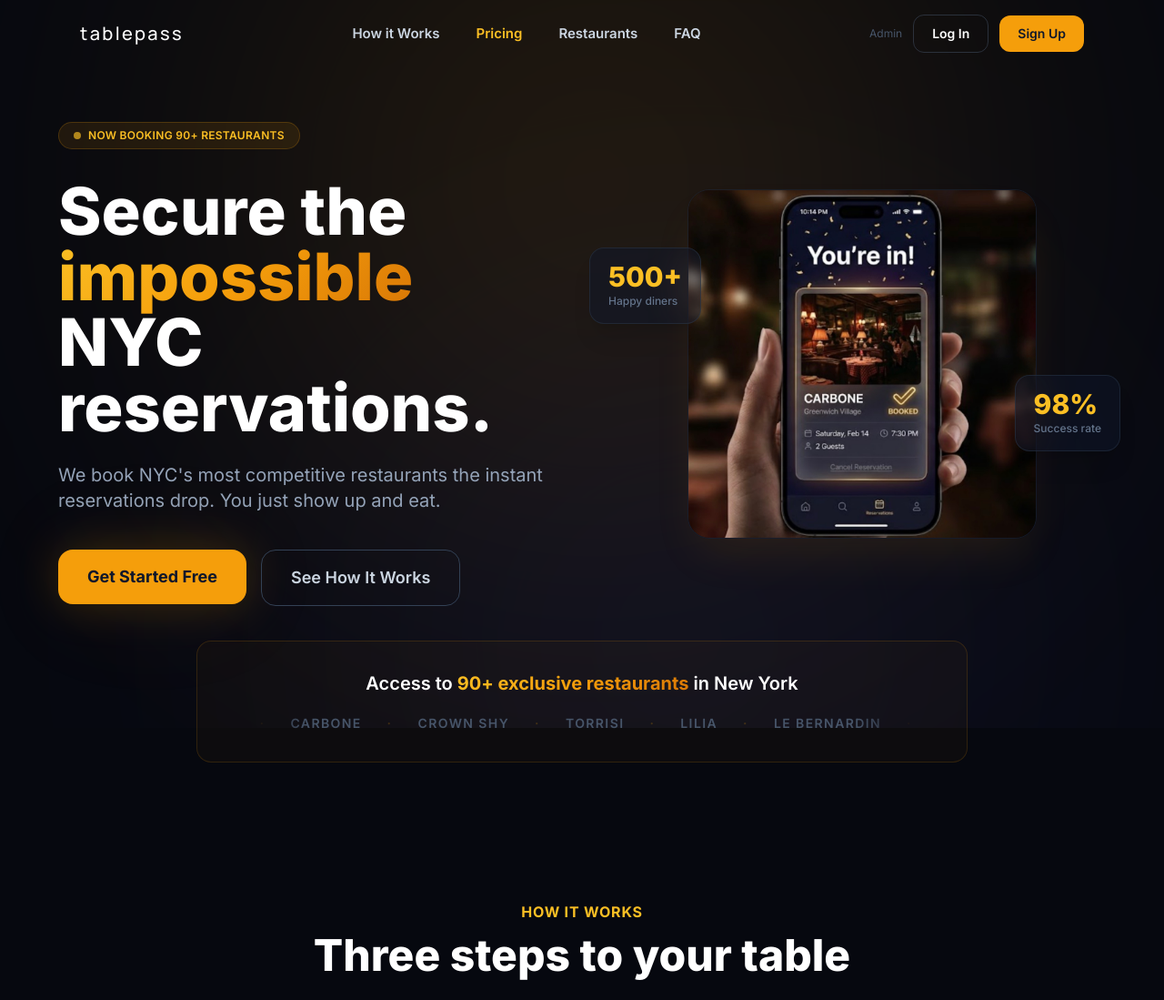
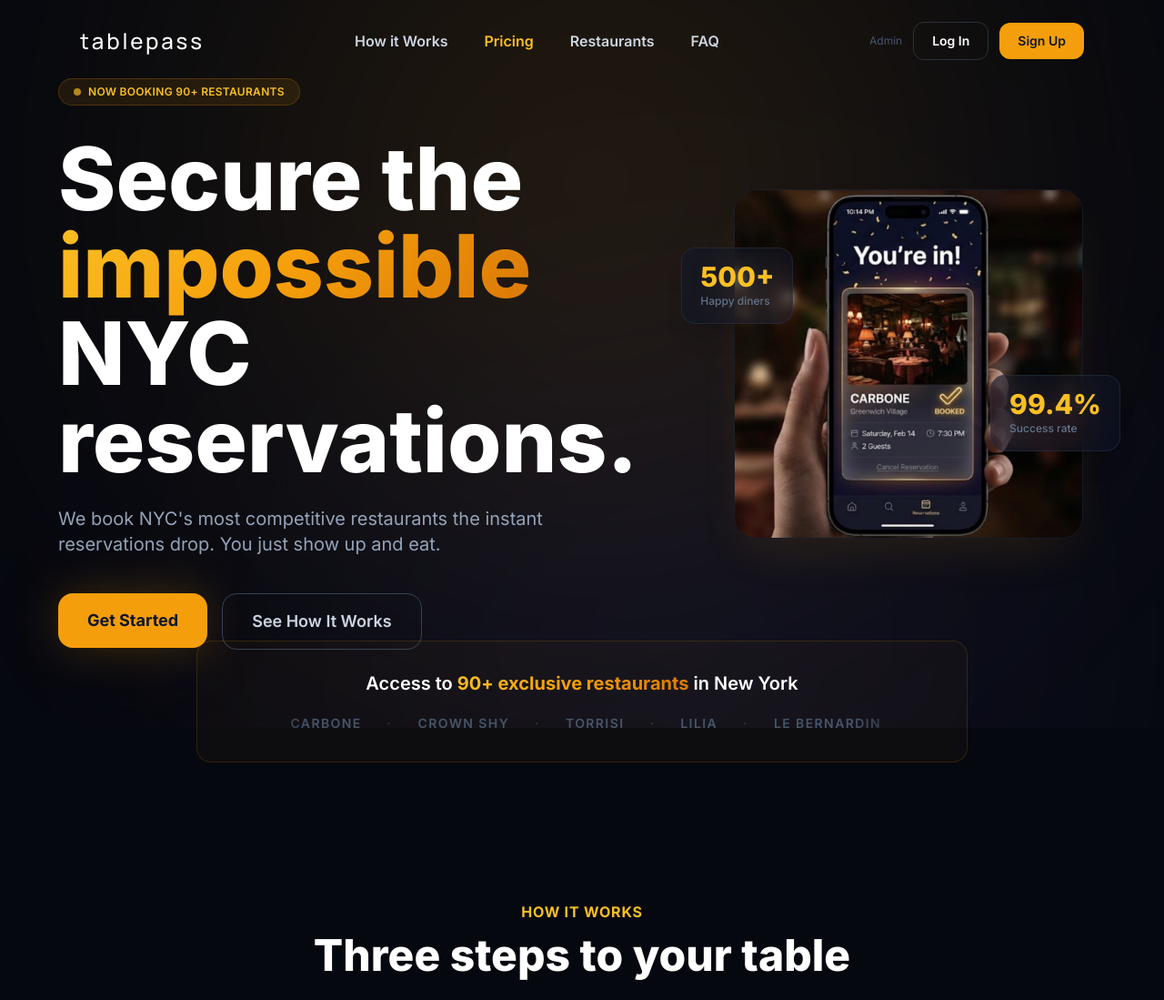
Before and after one commit to rockstarade/tablemate, a Python web app: template src/tablement/web/templates/landing.html in a window 1280 px wide. Shown: the top 1099 px of the page at 91% size. Run offline with Jinja, Linux system fonts and the light colour scheme; the template is opened without the code that fills it, so the values that code supplies are empty; some libraries are stand-ins or nearby versions.

Commit message:
Landing page tweaks + SEO foundations
- Remove "Free" from CTA button, update stats to 99.4%
- Bigger header text, more nav padding
- Add meta descriptions, OG tags, Twitter cards, canonical URLs
- Add robots.txt and sitemap.xml routes
- Add JSON-LD (Organization + FAQPage) structured data
- noindex on authenticated/admin pages

Co-Authored-By: Claude Opus 4.6 <noreply@anthropic.com>

```diff
--- a/src/tablement/web/templates/admin.html
+++ b/src/tablement/web/templates/admin.html
@@ -4,6 +4,7 @@
     <meta charset="UTF-8">
     <meta name="viewport" content="width=device-width, initial-scale=1.0">
     <title>tablepass — Admin</title>
+    <meta name="robots" content="noindex, nofollow">
     <link rel="icon" href="/static/favicon.svg" type="image/svg+xml">
     <link rel="preconnect" href="https://fonts.googleapis.com">
     <link href="https://fonts.googleapis.com/css2?family=Inter:wght@400;500;600;700;800&display=swap" rel="stylesheet">
--- a/src/tablement/web/templates/admin_vip.html
+++ b/src/tablement/web/templates/admin_vip.html
@@ -4,6 +4,7 @@
     <meta charset="UTF-8">
     <meta name="viewport" content="width=device-width, initial-scale=1.0">
     <title>tablepass — Admin</title>
+    <meta name="robots" content="noindex, nofollow">
     <script src="https://cdn.tailwindcss.com"></script>
     <script>
         tailwind.config = {
--- a/src/tablement/web/templates/browse.html
+++ b/src/tablement/web/templates/browse.html
@@ -4,6 +4,7 @@
     <meta charset="UTF-8">
     <meta name="viewport" content="width=device-width, initial-scale=1.0">
     <title>tablepass — Dashboard</title>
+    <meta name="robots" content="noindex, nofollow">
     <link rel="icon" href="/static/favicon.svg" type="image/svg+xml">
     <link rel="preconnect" href="https://fonts.googleapis.com">
     <link href="https://fonts.googleapis.com/css2?family=Inter:wght@400;500;600;700;800&display=swap" rel="stylesheet">
--- a/src/tablement/web/templates/landing.html
+++ b/src/tablement/web/templates/landing.html
@@ -3,7 +3,24 @@
 <head>
     <meta charset="UTF-8">
     <meta name="viewport" content="width=device-width, initial-scale=1.0">
-    <title>tablepass — Grab the Impossible NYC Reservations</title>
+    <title>tablepass — Book NYC's Impossible Reservations</title>
+    <meta name="description" content="tablepass books NYC's hardest-to-get restaurant reservations the instant they drop. Carbone, Torrisi, 4 Charles, Lilia and 90+ more. 99.4% success rate.">
+    <link rel="canonical" href="https://tablepass.nyc/">
+
+    <!-- Open Graph -->
+    <meta property="og:type" content="website">
+    <meta property="og:url" content="https://tablepass.nyc/">
+    <meta property="og:title" content="tablepass — Book NYC's Impossible Reservations">
+    <meta property="og:description" content="We book NYC's most competitive restaurants the instant reservations drop. Carbone, Torrisi, 4 Charles, Lilia and 90+ more. You just show up and eat.">
+    <meta property="og:image" content="https://tablepass.nyc/static/og-image.png">
+    <meta property="og:site_name" content="tablepass">
+
+    <!-- Twitter Card -->
+    <meta name="twitter:card" content="summary_large_image">
+    <meta name="twitter:title" content="tablepass — Book NYC's Impossible Reservations">
+    <meta name="twitter:description" content="We book NYC's most competitive restaurants the instant reservations drop. 99.4% success rate across 90+ top NYC restaurants.">
+    <meta name="twitter:image" content="https://tablepass.nyc/static/og-image.png">
+
     <link rel="icon" href="/static/favicon.svg" type="image/svg+xml">
     <link rel="preconnect" href="https://fonts.googleapis.com">
     <link href="https://fonts.googleapis.com/css2?family=Inter:wght@400;500;600;700;800;900&display=swap" rel="stylesheet">
@@ -142,6 +159,72 @@
         ::-webkit-scrollbar-track { background: transparent; }
         ::-webkit-scrollbar-thumb { background: rgba(100,116,139,0.25); border-radius: 3px; }
     </style>
+
+    <!-- JSON-LD: Organization -->
+    <script type="application/ld+json">
+    {
+        "@context": "https://schema.org",
+        "@type": "Organization",
+        "name": "tablepass",
+        "url": "https://tablepass.nyc",
+        "logo": "https://tablepass.nyc/static/favicon.svg",
+        "description": "tablepass books NYC's hardest-to-get restaurant reservations the instant they drop.",
+        "areaServed": {
+            "@type": "City",
+            "name": "New York"
+        }
+    }
+    </script>
+
+    <!-- JSON-LD: FAQPage -->
+    <script type="application/ld+json">
+    {
+        "@context": "https://schema.org",
+        "@type": "FAQPage",
+        "mainEntity": [
+            {
+                "@type": "Question",
+                "name": "How does tablepass actually book my reservation?",
+                "acceptedAnswer": {
+                    "@type": "Answer",
+                    "text": "When a restaurant releases new reservations (usually at a specific time each day), our system submits your booking request within milliseconds. We connect to your Resy account and book on your behalf faster than any human could."
+                }
+            },
+            {
+                "@type": "Question",
+                "name": "Do I need a Resy account?",
+                "acceptedAnswer": {
+                    "@type": "Answer",
+                    "text": "Yes. tablepass books through Resy, so you need an active Resy account. After signing up, you'll link your Resy credentials securely. We never store your password in plain text."
+                }
+            },
+            {
+                "@type": "Question",
+                "name": "What if the reservation doesn't go through?",
+                "acceptedAnswer": {
+                    "@type": "Answer",
+                    "text": "You're only charged when we successfully confirm a reservation. If we can't book it, you pay nothing. We also monitor for cancellations, so we keep trying even after the initial drop."
+                }
+            },
+            {
+                "@type": "Question",
+                "name": "Which restaurants do you support?",
+                "acceptedAnswer": {
+                    "@type": "Answer",
+                    "text": "We support 90+ of NYC's most competitive restaurants on Resy, including Carbone, Torrisi, 4 Charles Prime Rib, Lilia, Crown Shy, Jean-Georges, and many more Michelin-starred and hardest-to-book spots."
+                }
+            },
+            {
+                "@type": "Question",
+                "name": "Can I cancel after a reservation is booked?",
+                "acceptedAnswer": {
+                    "@type": "Answer",
+                    "text": "Once we book a reservation, it's yours on Resy. You can cancel directly through Resy following the restaurant's cancellation policy. The tablepass fee is non-refundable once the booking is confirmed."
+                }
+            }
+        ]
+    }
+    </script>
 </head>
 <body class="text-slate-200 antialiased" x-data="landingApp()" x-init="init()">
 
@@ -163,18 +246,18 @@
     <!-- ═══ NAV ═══ -->
     <nav class="fixed top-0 inset-x-0 z-50 transition-all duration-300 border-b"
          :class="scrolled ? 'glass border-slate-700/50' : 'border-transparent'">
-        <div class="max-w-6xl mx-auto px-6 py-4 flex items-center justify-between">
+        <div class="max-w-6xl mx-auto px-6 py-6 flex items-center justify-between">
             <a href="/" class="flex items-center gap-2.5">
-                <span class="text-xl font-medium text-white" style="font-family: 'Manrope', sans-serif; letter-spacing: 0.12em;">tablepass</span>
+                <span class="text-2xl font-medium text-white" style="font-family: 'Manrope', sans-serif; letter-spacing: 0.12em;">tablepass</span>
             </a>
             <div class="hidden md:flex items-center gap-10">
-                <a href="#how-it-works" class="font-semibold text-[15px] transition-colors"
+                <a href="#how-it-works" class="font-semibold text-base transition-colors"
                     :class="activeSection === 'how-it-works' ? 'text-brand-400' : 'text-slate-300 hover:text-white'">How it Works</a>
-                <a href="#pricing" class="font-semibold text-[15px] transition-colors"
+                <a href="#pricing" class="font-semibold text-base transition-colors"
                     :class="activeSection === 'pricing' ? 'text-brand-400' : 'text-slate-300 hover:text-white'">Pricing</a>
-                <a href="#restaurants" class="font-semibold text-[15px] transition-colors"
+                <a href="#restaurants" class="font-semibold text-base transition-colors"
                     :class="activeSection === 'restaurants' ? 'text-brand-400' : 'text-slate-300 hover:text-white'">Restaurants</a>
-                <a href="#faq" class="font-semibold text-[15px] transition-colors"
+                <a href="#faq" class="font-semibold text-base transition-colors"
                     :class="activeSection === 'faq' ? 'text-brand-400' : 'text-slate-300 hover:text-white'">FAQ</a>
             </div>
             <div class="flex items-center gap-3">
@@ -206,7 +289,7 @@
                             <span class="w-2 h-2 rounded-full bg-brand-400 animate-pulse"></span>
                             <span class="text-brand-400 text-xs font-semibold tracking-wide uppercase">Now booking <span x-text="restaurants.length > 0 ? restaurants.length + '+' : '90+'"></span> restaurants</span>
                         </div>
-                        <h1 class="text-5xl sm:text-6xl lg:text-7xl font-extrabold text-white leading-[1.08] mb-6 anim-2">
+                        <h1 class="text-5xl sm:text-7xl lg:text-8xl font-extrabold text-white leading-[1.08] mb-6 anim-2">
                             Secure the<br><span class="text-gradient">impossible</span> NYC<br>reservations.
                         </h1>
                         <p class="text-lg sm:text-xl text-slate-400 max-w-xl mb-10 anim-3 leading-relaxed">
@@ -215,7 +298,7 @@
                         <div class="flex flex-col sm:flex-row items-center sm:items-start gap-4 anim-4">
                             <button @click="openAuth()"
                                 class="px-8 py-4 rounded-2xl bg-brand-500 hover:bg-brand-400 text-slate-900 font-bold text-lg transition-all glow-amber w-full sm:w-auto">
-                                Get Started Free
+                                Get Started
                             </button>
                             <a href="#how-it-works"
                                 class="px-8 py-4 rounded-2xl border border-slate-700 hover:border-brand-500/40 text-slate-300 hover:text-white font-semibold text-lg transition-all w-full sm:w-auto text-center">
@@ -233,7 +316,7 @@
                             <p class="text-slate-500 text-xs font-medium mt-1">Happy diners</p>
                         </div>
                         <div class="absolute -right-4 bottom-24 glass rounded-2xl border border-slate-700/40 px-5 py-4 shadow-xl anim-4">
-                            <p class="text-brand-400 text-3xl font-extrabold leading-none">98%</p>
+                            <p class="text-brand-400 text-3xl font-extrabold leading-none">99.4%</p>
                             <p class="text-slate-500 text-xs font-medium mt-1">Success rate</p>
                         </div>
                     </div>
@@ -245,7 +328,7 @@
                             <p class="text-slate-500 text-xs">Happy diners</p>
                         </div>
                         <div class="glass rounded-xl border border-slate-700/40 px-5 py-3">
-                            <p class="text-brand-400 text-2xl font-extrabold">98%</p>
+                            <p class="text-brand-400 text-2xl font-extrabold">99.4%</p>
                             <p class="text-slate-500 text-xs">Success rate</p>
                         </div>
                         <div class="glass rounded-xl border border-slate-700/40 px-5 py-3">
--- a/src/tablement/web/templates/privacy.html
+++ b/src/tablement/web/templates/privacy.html
@@ -4,6 +4,8 @@
     <meta charset="UTF-8">
     <meta name="viewport" content="width=device-width, initial-scale=1.0">
     <title>Privacy Policy — tablepass</title>
+    <meta name="description" content="Privacy Policy for tablepass. Learn how we handle your data when booking NYC restaurant reservations.">
+    <link rel="canonical" href="https://tablepass.nyc/privacy">
     <link rel="icon" href="/static/favicon.svg" type="image/svg+xml">
     <link rel="preconnect" href="https://fonts.googleapis.com">
     <link href="https://fonts.googleapis.com/css2?family=Inter:wght@400;500;600;700;800;900&display=swap" rel="stylesheet">
--- a/src/tablement/web/templates/restaurant.html
+++ b/src/tablement/web/templates/restaurant.html
@@ -4,6 +4,7 @@
     <meta charset="UTF-8">
     <meta name="viewport" content="width=device-width, initial-scale=1.0">
     <title>tablepass — Book</title>
+    <meta name="robots" content="noindex, nofollow">
     <link rel="icon" href="/static/favicon.svg" type="image/svg+xml">
     <link rel="preconnect" href="https://fonts.googleapis.com">
     <link href="https://fonts.googleapis.com/css2?family=Inter:wght@400;500;600;700;800&display=swap" rel="stylesheet">
--- a/src/tablement/web/templates/terms.html
+++ b/src/tablement/web/templates/terms.html
@@ -4,6 +4,8 @@
     <meta charset="UTF-8">
     <meta name="viewport" content="width=device-width, initial-scale=1.0">
     <title>Terms of Service — tablepass</title>
+    <meta name="description" content="Terms of Service for tablepass, the automated NYC restaurant reservation booking service.">
+    <link rel="canonical" href="https://tablepass.nyc/terms">
     <link rel="icon" href="/static/favicon.svg" type="image/svg+xml">
     <link rel="preconnect" href="https://fonts.googleapis.com">
     <link href="https://fonts.googleapis.com/css2?family=Inter:wght@400;500;600;700;800;900&display=swap" rel="stylesheet">
```
Also changed, not shown: src/tablement/web/app.py (+34 -1 lines).
